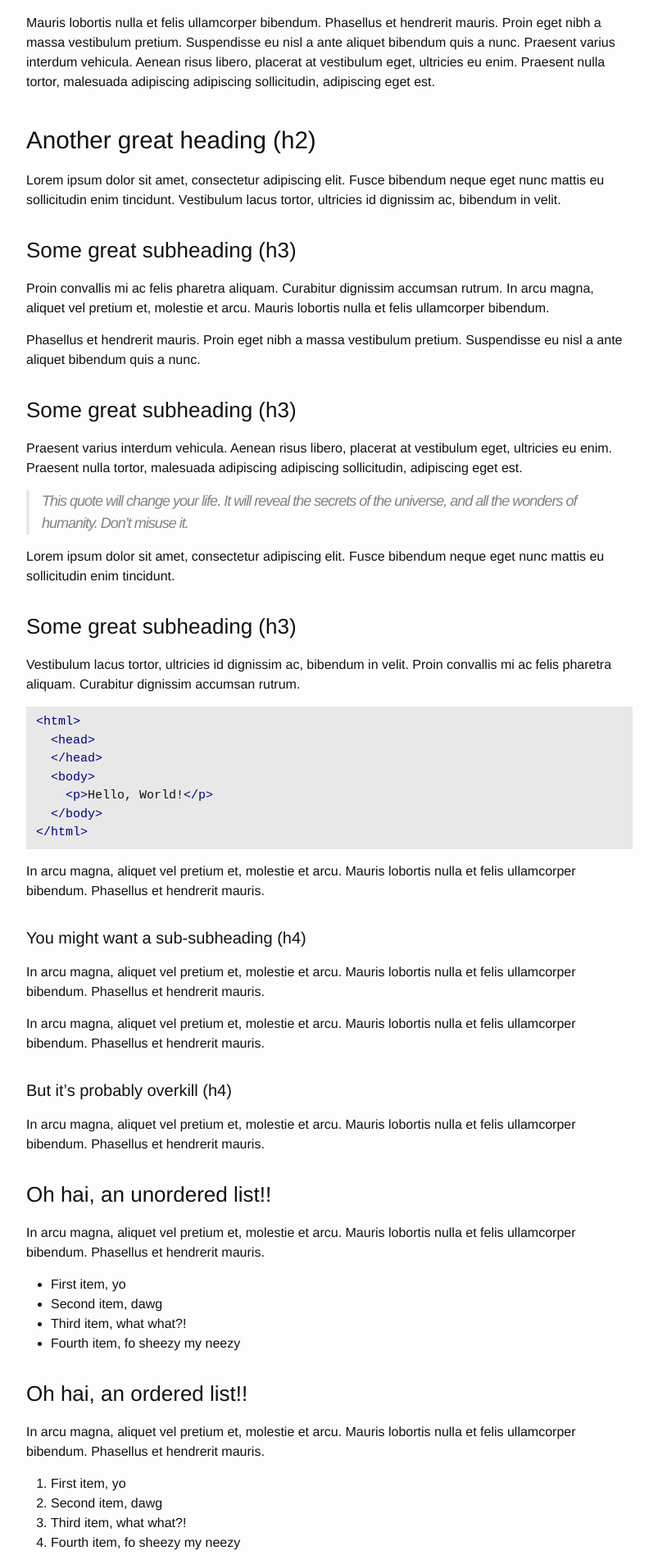
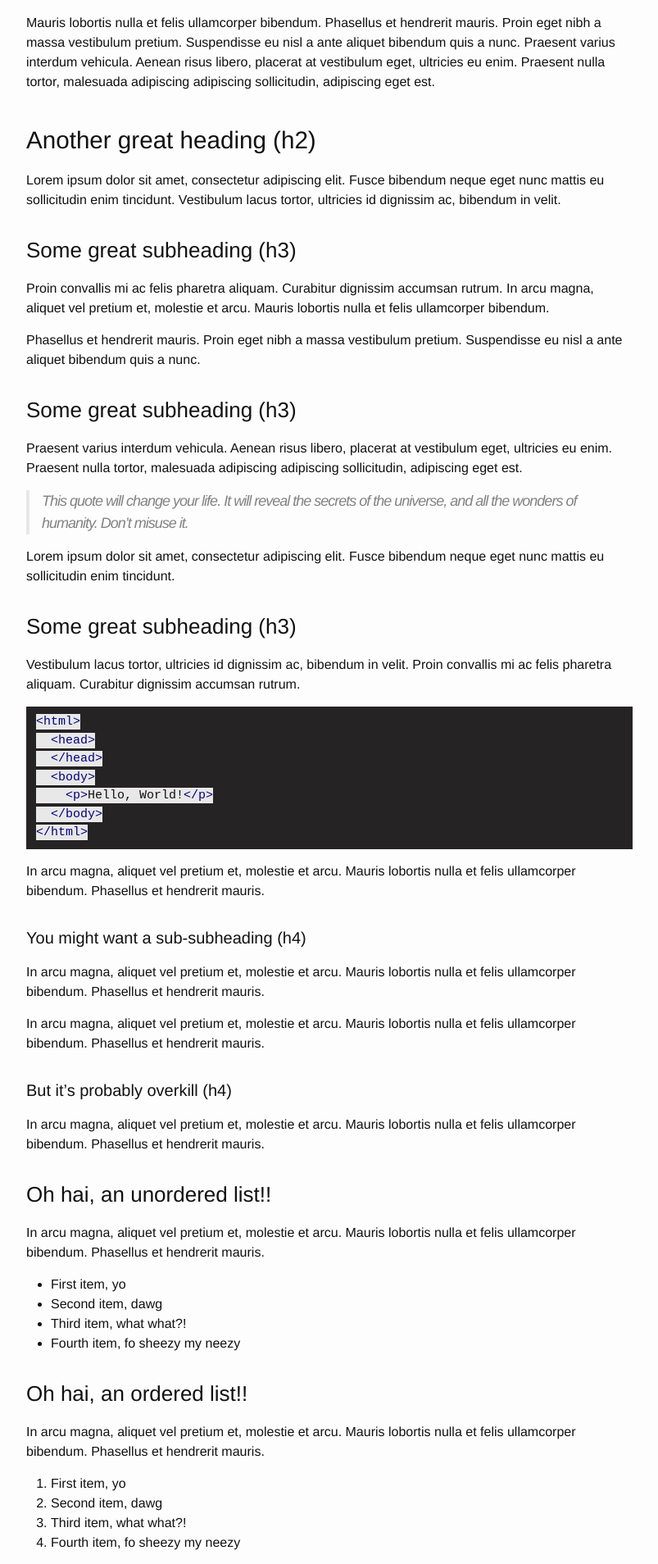
Before and after one commit to 2b7E1n6D0e5R7/2b7E1n6D0e5R7.github.io, a Jekyll site: the page built from _posts/2019-08-18-ocherk-gotovnosti-k-chrezvichaynomu-proishestviyu.md, in a window 1280 px wide. Shown: the part 4346-6254 px from the top of the page at 82% size, without its empty margins (238-1041 px from the left). Built offline with Jekyll 4.4.1, drawn with Linux system fonts in a browser that asks for light colours.

Commit message:
Update _syntax-highlighting.scss

```diff
--- a/_sass/minimaless/_syntax-highlighting.scss
+++ b/_sass/minimaless/_syntax-highlighting.scss
@@ -2,11 +2,11 @@
  * Syntax highlighting styles
  */
 .highlight {
-  background: #fff;
+  background: #252323;
   @extend %vertical-rhythm;
 
   .highlighter-rouge & {
-    background: $grey-color-light;
+    background: #252323;
   }
 
   .c     { color: #998; font-style: italic } // Comment
```
